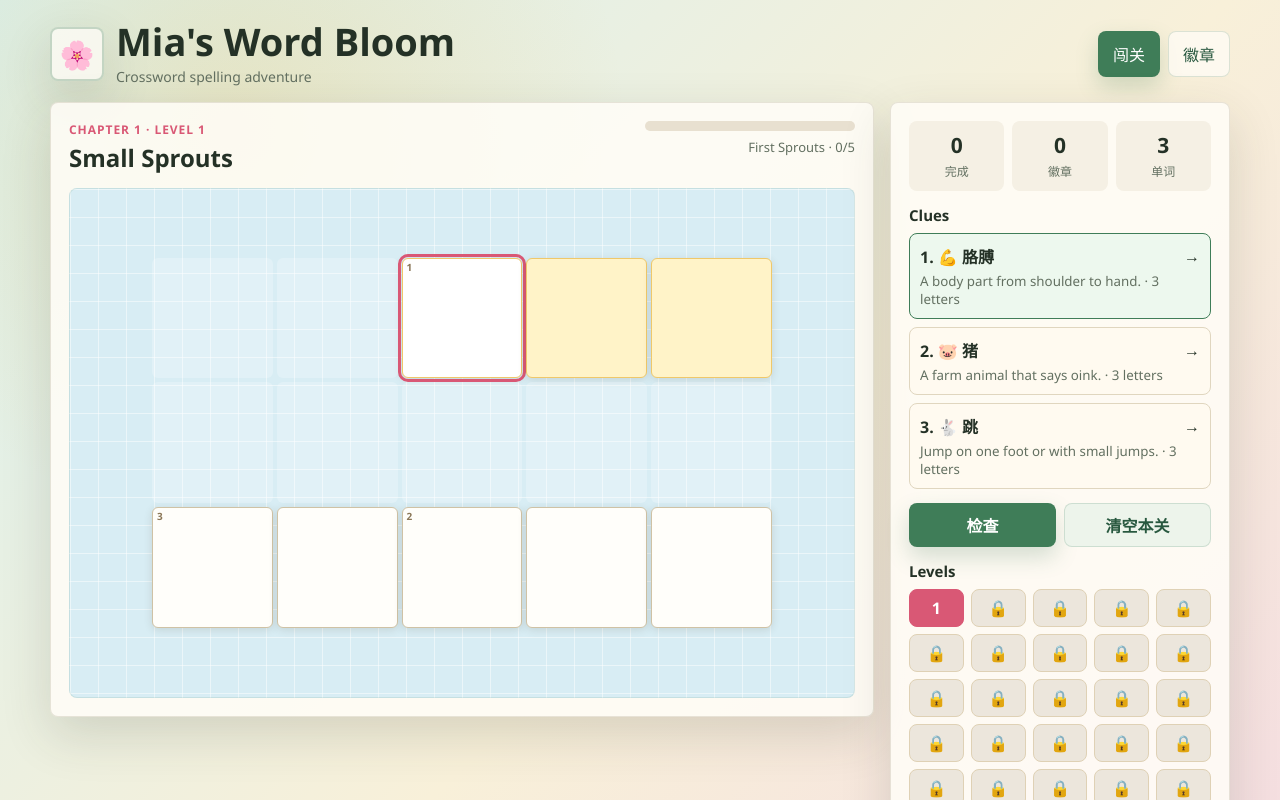
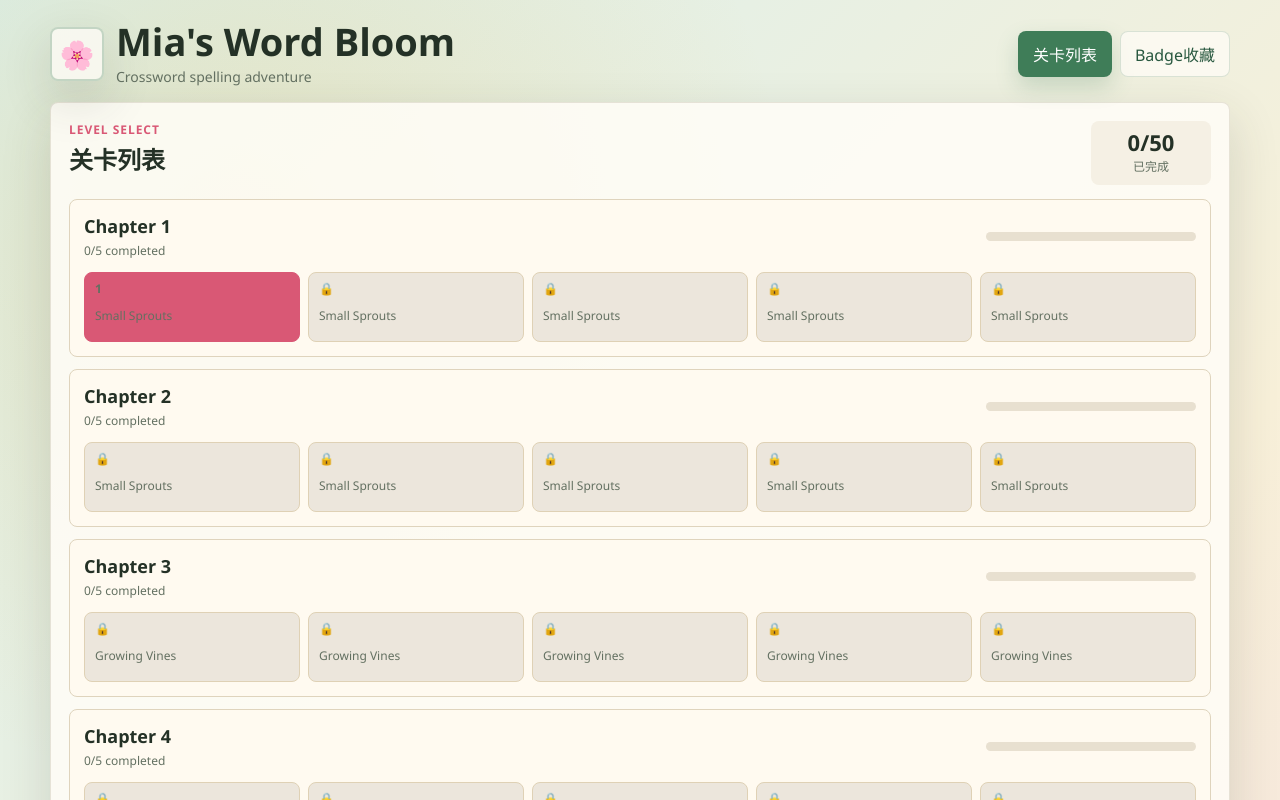
Before and after one commit to stv1024/mia-minigames, a Vue app in the folder word-bloom-crossword/: page / in a window 1280 px wide. Shown: the top 800 px of the page. Built offline with nearby package versions, Linux system fonts and the light colour scheme.

Commit message:
Add level list home page

```diff
--- a/word-bloom-crossword/src/App.vue
+++ b/word-bloom-crossword/src/App.vue
@@ -3,10 +3,11 @@ import { ref } from "vue";
 import AppHeader from "./components/AppHeader.vue";
 import BadgeCollection from "./components/BadgeCollection.vue";
 import GameView from "./components/GameView.vue";
+import LevelListPage from "./components/LevelListPage.vue";
 import RewardModal from "./components/RewardModal.vue";
 import { useCrosswordGame } from "./composables/useCrosswordGame";
 
-const view = ref("game");
+const view = ref("levels");
 const game = useCrosswordGame({ view });
 </script>
 
@@ -15,6 +16,15 @@ const game = useCrosswordGame({ view });
     <AppHeader v-model:view="view" />
 
     <GameView v-if="view === 'game'" :game="game" />
+    <LevelListPage
+      v-else-if="view === 'levels'"
+      :current-level-number="game.currentLevelNumber"
+      :completed-count="game.completedCount"
+      :is-completed="game.isCompleted"
+      :is-locked="game.isLocked"
+      :levels="game.levels"
+      @go-to-level="game.goToLevel"
+    />
     <BadgeCollection
       v-else
       :badges="game.badges"
--- a/word-bloom-crossword/src/components/AppHeader.vue
+++ b/word-bloom-crossword/src/components/AppHeader.vue
@@ -19,12 +19,17 @@ const emit = defineEmits(["update:view"]);
       </div>
     </div>
     <nav class="tabs" aria-label="主导航">
-      <button class="tab" :class="{ active: view === 'game' }" @click="emit('update:view', 'game')">
-        闯关
-      </button>
-      <button class="tab" :class="{ active: view === 'badges' }" @click="emit('update:view', 'badges')">
-        徽章
-      </button>
+      <template v-if="view === 'game'">
+        <button class="tab" @click="emit('update:view', 'levels')">关卡列表</button>
+      </template>
+      <template v-else>
+        <button class="tab" :class="{ active: view === 'levels' }" @click="emit('update:view', 'levels')">
+          关卡列表
+        </button>
+        <button class="tab" :class="{ active: view === 'badges' }" @click="emit('update:view', 'badges')">
+          Badge收藏
+        </button>
+      </template>
     </nav>
   </header>
 </template>
--- a/word-bloom-crossword/src/components/CrosswordBoard.vue
+++ b/word-bloom-crossword/src/components/CrosswordBoard.vue
@@ -25,7 +25,7 @@ defineEmits(["select-cell"]);
   <div class="puzzle-wrap" :class="{ shake }">
     <div
       class="crossword-grid"
-      :style="{ gridTemplateColumns: `repeat(${grid.cols}, minmax(28px, 1fr))` }"
+      :style="{ gridTemplateColumns: `repeat(${grid.cols}, minmax(0, 1fr))` }"
       role="grid"
       aria-label="crossword board"
     >
--- a/word-bloom-crossword/src/components/GameView.vue
+++ b/word-bloom-crossword/src/components/GameView.vue
@@ -1,7 +1,6 @@
 <script setup>
 import ClueList from "./ClueList.vue";
 import CrosswordBoard from "./CrosswordBoard.vue";
-import LevelMap from "./LevelMap.vue";
 import StatsPanel from "./StatsPanel.vue";
 
 defineProps({
@@ -55,14 +54,6 @@ defineProps({
         <button class="primary" @click="game.checkAnswers">检查</button>
         <button class="ghost" @click="game.clearLevel">清空本关</button>
       </div>
-
-      <LevelMap
-        :current-level-number="game.currentLevelNumber"
-        :is-completed="game.isCompleted"
-        :is-locked="game.isLocked"
-        :levels="game.levels"
-        @go-to-level="game.goToLevel"
-      />
     </aside>
   </section>
 </template>
--- /dev/null
+++ b/word-bloom-crossword/src/components/LevelListPage.vue
@@ -0,0 +1,88 @@
+<script setup>
+import { computed } from "vue";
+
+const props = defineProps({
+  completedCount: {
+    type: Number,
+    required: true,
+  },
+  currentLevelNumber: {
+    type: Number,
+    required: true,
+  },
+  isCompleted: {
+    type: Function,
+    required: true,
+  },
+  isLocked: {
+    type: Function,
+    required: true,
+  },
+  levels: {
+    type: Array,
+    required: true,
+  },
+});
+
+defineEmits(["go-to-level"]);
+
+const chapters = computed(() => {
+  const groups = [];
+  for (let index = 0; index < props.levels.length; index += 5) {
+    const levels = props.levels.slice(index, index + 5);
+    groups.push({
+      number: Math.floor(index / 5) + 1,
+      levels,
+      completed: levels.filter((level) => props.isCompleted(level.number)).length,
+    });
+  }
+  return groups;
+});
+</script>
+
+<template>
+  <section class="levels-page">
+    <div class="level-head">
+      <div>
+        <div class="eyebrow">Level Select</div>
+        <h2 class="level-title">关卡列表</h2>
+      </div>
+      <div class="level-summary">
+        <strong>{{ completedCount }}/{{ levels.length }}</strong>
+        <span>已完成</span>
+      </div>
+    </div>
+
+    <div class="chapter-list">
+      <article v-for="chapter in chapters" :key="chapter.number" class="chapter-card">
+        <div class="chapter-card-head">
+          <div>
+            <h3>Chapter {{ chapter.number }}</h3>
+            <span>{{ chapter.completed }}/{{ chapter.levels.length }} completed</span>
+          </div>
+          <div class="chapter-card-progress" aria-hidden="true">
+            <div :style="{ width: `${(chapter.completed / chapter.levels.length) * 100}%` }"></div>
+          </div>
+        </div>
+
+        <div class="level-list-grid">
+          <button
+            v-for="level in chapter.levels"
+            :key="level.number"
+            class="level-card"
+            :class="{
+              current: level.number === currentLevelNumber,
+              done: isCompleted(level.number),
+              locked: isLocked(level.number),
+            }"
+            :disabled="isLocked(level.number)"
+            @click="$emit('go-to-level', level.number)"
+          >
+            <span class="level-card-number">{{ isLocked(level.number) ? "🔒" : level.number }}</span>
+            <span class="level-card-title">{{ level.title }}</span>
+          </button>
+        </div>
+      </article>
+    </div>
+  </section>
+</template>
--- a/word-bloom-crossword/src/composables/useCrosswordGame.js
+++ b/word-bloom-crossword/src/composables/useCrosswordGame.js
@@ -198,7 +198,7 @@ export function useCrosswordGame({ view }) {
     if (!window.confirm("确定要清空所有关卡和徽章进度吗？")) return;
     progressState.resetProgress();
     currentLevelNumber.value = 1;
-    view.value = "game";
+    view.value = "levels";
     clearLevel();
   }
 
--- a/word-bloom-crossword/src/styles.css
+++ b/word-bloom-crossword/src/styles.css
@@ -126,7 +126,8 @@ h1 {
 
 .board-panel,
 .side-panel,
-.badges-panel {
+.badges-panel,
+.levels-page {
   border: 1px solid rgba(115, 98, 67, 0.16);
   border-radius: 8px;
   background: rgba(255, 253, 247, 0.86);
@@ -135,7 +136,8 @@ h1 {
 
 .board-panel,
 .side-panel,
-.badges-panel {
+.badges-panel,
+.levels-page {
   padding: 18px;
 }
 
@@ -189,6 +191,7 @@ h1 {
   place-items: center;
   min-height: 510px;
   padding: 14px;
+  overflow: hidden;
   border: 1px solid rgba(63, 125, 88, 0.12);
   border-radius: 8px;
   background:
@@ -211,7 +214,7 @@ h1 {
   display: grid;
   place-items: center;
   aspect-ratio: 1;
-  min-width: 28px;
+  min-width: 0;
   border: 1px solid transparent;
   border-radius: 6px;
 }
@@ -382,6 +385,120 @@ h1 {
   cursor: not-allowed;
 }
 
+.level-summary {
+  display: grid;
+  min-width: 120px;
+  padding: 10px 12px;
+  border-radius: 8px;
+  background: var(--soft);
+  text-align: center;
+}
+
+.level-summary strong {
+  font-size: 22px;
+  line-height: 1;
+}
+
+.level-summary span {
+  margin-top: 4px;
+  color: var(--muted);
+  font-size: 12px;
+}
+
+.chapter-list {
+  display: grid;
+  gap: 12px;
+}
+
+.chapter-card {
+  padding: 14px;
+  border: 1px solid #dfd4bd;
+  border-radius: 8px;
+  background: #fffaf0;
+}
+
+.chapter-card-head {
+  display: flex;
+  align-items: center;
+  justify-content: space-between;
+  gap: 12px;
+  margin-bottom: 12px;
+}
+
+.chapter-card h3 {
+  margin: 0;
+  font-size: 18px;
+}
+
+.chapter-card span {
+  color: var(--muted);
+  font-size: 12px;
+}
+
+.chapter-card-progress {
+  width: min(210px, 38%);
+  height: 9px;
+  overflow: hidden;
+  border-radius: 999px;
+  background: #e8e0d0;
+}
+
+.chapter-card-progress div {
+  height: 100%;
+  border-radius: inherit;
+  background: linear-gradient(90deg, var(--leaf), var(--sun));
+}
+
+.level-list-grid {
+  display: grid;
+  grid-template-columns: repeat(5, minmax(0, 1fr));
+  gap: 8px;
+}
+
+.level-card {
+  display: grid;
+  gap: 5px;
+  min-height: 70px;
+  padding: 10px;
+  border: 1px solid #dfd1b5;
+  border-radius: 8px;
+  color: var(--ink);
+  background: #f4ecd9;
+  cursor: pointer;
+  text-align: left;
+}
+
+.level-card.current {
+  color: #fff;
+  background: var(--rose);
+  border-color: var(--rose);
+}
+
+.level-card.done {
+  background: #dff0da;
+  border-color: #a8d09e;
+}
+
+.level-card.locked {
+  color: #a49a88;
+  background: #ece6dc;
+  cursor: not-allowed;
+}
+
+.level-card-number {
+  font-size: 18px;
+  font-weight: 800;
+  line-height: 1;
+}
+
+.level-card-title {
+  overflow: hidden;
+  font-size: 12px;
+  line-height: 1.25;
+  text-overflow: ellipsis;
+  white-space: nowrap;
+}
+
 .badge-grid {
   display: grid;
   grid-template-columns: repeat(5, minmax(130px, 1fr));
@@ -500,8 +617,18 @@ h1 {
     min-height: 420px;
   }
 
-  .badge-grid {
+  .badge-grid,
+  .level-list-grid {
     grid-template-columns: repeat(2, minmax(0, 1fr));
+  }
+
+  .chapter-card-head {
+    align-items: stretch;
+    flex-direction: column;
+  }
+
+  .chapter-card-progress {
+    width: 100%;
   }
 }
 
@@ -518,7 +645,8 @@ h1 {
 
   .board-panel,
   .side-panel,
-  .badges-panel {
+  .badges-panel,
+  .levels-page {
     padding: 12px;
   }
 
@@ -531,6 +659,10 @@ h1 {
     gap: 3px;
   }
 
+  .cell-letter {
+    font-size: clamp(14px, 5vw, 20px);
+  }
+
   .cell {
     border-radius: 5px;
   }
@@ -540,7 +672,18 @@ h1 {
     grid-template-columns: 1fr;
   }
 
-  .badge-grid {
+  .badge-grid,
+  .level-list-grid {
     grid-template-columns: 1fr;
   }
+
+  .level-card {
+    grid-template-columns: 38px minmax(0, 1fr);
+    align-items: center;
+    min-height: 52px;
+  }
+
+  .level-card-title {
+    font-size: 13px;
+  }
 }
```
Also changed, not shown: 1 other file (tests, documents, lock files or other folders).
